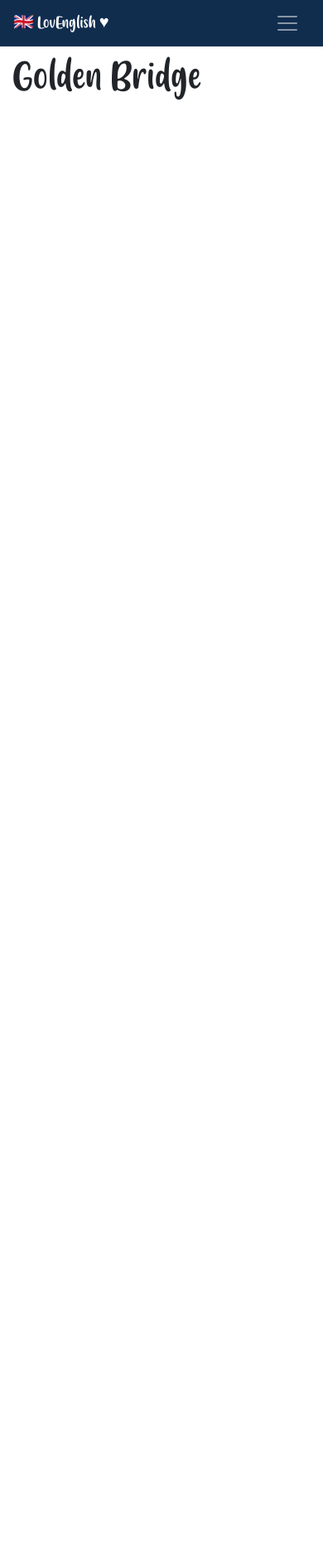
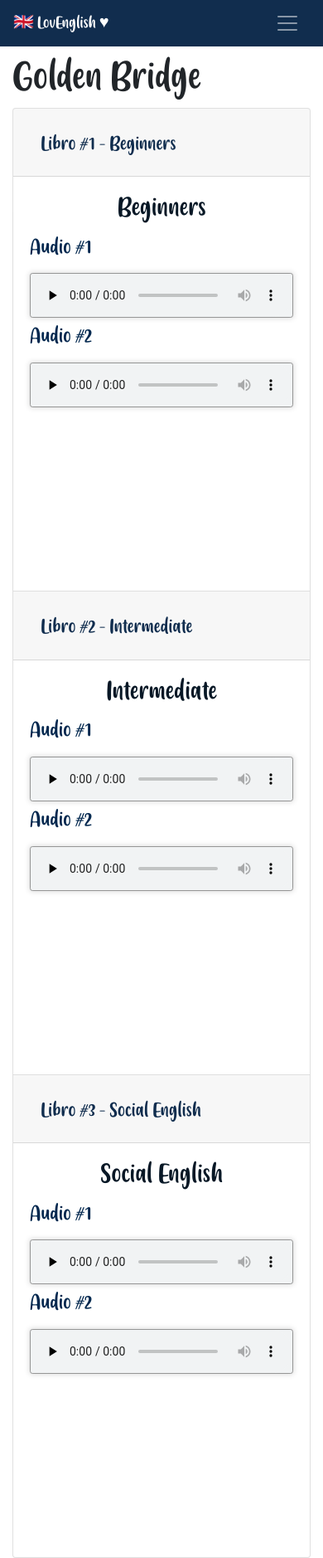
Before and after one commit to neildan/lovenglishv2, a plain HTML site: page pages/goldenbridge.html in a window 390 px wide. Shown: the whole page at 83% size. Before the commit the page ends 844 px from the top, so only its background shows below. Drawn offline with nearby package versions, Linux system fonts and the light colour scheme.

Commit message:
Se agrega dos audios de cada libro de ingles, para ver si se vusualiza bonito y se quita los audios del services worker

```diff
--- a/pages/goldenbridge.html
+++ b/pages/goldenbridge.html
@@ -16,7 +16,8 @@
         <nav class="navbar navbar-expand-lg navbar-dark bg-light nav-black">
             <a class="navbar-brand" href="../index.html">🇬🇧 LovEnglish ♥</a>
 
-            <button class="navbar-toggler" type="button" data-toggle="collapse" data-target="#navbarSupportedContent" aria-controls="navbarSupportedContent" aria-expanded="false" aria-label="Toggle navigation">
+            <button class="navbar-toggler" type="button" data-toggle="collapse" data-target="#navbarSupportedContent"
+                aria-controls="navbarSupportedContent" aria-expanded="false" aria-label="Toggle navigation">
                 <span class="navbar-toggler-icon"></span>
             </button>
 
@@ -32,15 +33,19 @@
                         <a class="nav-link" href="./goldenbridge.html">Golden Bridge</a>
                     </li>
                     <li class="nav-item dropdown">
-                        <a class="nav-link dropdown-toggle" href="#" id="navbarDropdown" role="button" data-toggle="dropdown" aria-haspopup="true" aria-expanded="false">
+                        <a class="nav-link dropdown-toggle" href="#" id="navbarDropdown" role="button"
+                            data-toggle="dropdown" aria-haspopup="true" aria-expanded="false">
                             Herramientas
                         </a>
                         <div class="dropdown-menu" aria-labelledby="navbarDropdown">
                             <a class="dropdown-item" href="./youtube.html">Canales de Youtube</a>
                             <a class="dropdown-item" href="./lyricstraining.html">Lyrics Training</a>
-                            <a class="dropdown-item" target="_blank" href="https://www.englishforeveryone.online/?redirect=0">Platafora Golden Bridge</a>
-                            <a class="dropdown-item" target="_blank" href="https://www.facebook.com/pg/goldenbridge.englishforeveryone/videos/?ref=page_internal">Interactions</a>
-                            <a class="dropdown-item" target="_blank" href="https://translate.google.com.co/?hl=en-GB&tab=TT">Tradutor</a>
+                            <a class="dropdown-item" target="_blank"
+                                href="https://www.englishforeveryone.online/?redirect=0">Platafora Golden Bridge</a>
+                            <a class="dropdown-item" target="_blank"
+                                href="https://www.facebook.com/pg/goldenbridge.englishforeveryone/videos/?ref=page_internal">Interactions</a>
+                            <a class="dropdown-item" target="_blank"
+                                href="https://translate.google.com.co/?hl=en-GB&tab=TT">Tradutor</a>
                         </div>
                     </li>
                     <li class="nav-item">
@@ -58,13 +63,90 @@
     <!-- Inicio : Cotenido -->
     <div class="container">
         <h1 class="mt-2">Golden Bridge</h1>
+        <div class="accordion" id="accordionExample">
+            <!-- Historia #1 -->
+            <div class="card">
+                <div class="card-header" id="headingOne">
+                    <h2 class="mb-0">
+                        <button class="btn btn-link" type="button" data-toggle="collapse" data-target="#collapseOne"
+                            aria-expanded="true" aria-controls="collapseOne">
+                            Libro #1 - Beginners
+                        </button>
+                    </h2>
+                </div>
+                <div id="collapseOne" class="collapse show" aria-labelledby="headingOne"
+                    data-parent="#accordionExample">
+                    <div class="card-body custom-scrollbar-js">
+                        <h4 class="card-title text-center card-title-color">Beginners</h4>
+
+                        <h6 class="card-title-text-color">Audio #1</h6>
+                        <audio class="mt-2" src="../audios/golden_bridge/book_1/1.mp3" preload="none" controls></audio>
+
+                        <h6 class="card-title-text-color">Audio #2</h6>
+                        <audio class="mt-2" src="../audios/golden_bridge/book_1/2.mp3" preload="none" controls></audio>
+                    </div>
+                </div>
+            </div>
+            <!-- Historia #2 -->
+            <div class="card">
+                <div class="card-header" id="headingTwo">
+                    <h2 class="mb-0">
+                        <button class="btn btn-link" type="button" data-toggle="collapse" data-target="#collapseTwo"
+                            aria-expanded="true" aria-controls="collapseTwo">
+                            Libro #2 - Intermediate
+                        </button>
+                    </h2>
+                </div>
+                <div id="collapseTwo" class="collapse show" aria-labelledby="headingTwo"
+                    data-parent="#accordionExample">
+                    <div class="card-body custom-scrollbar-js">
+                        <h4 class="card-title text-center card-title-color">Intermediate</h4>
+
+                        <h6 class="card-title-text-color">Audio #1</h6>
+                        <audio class="mt-2" src="../audios/golden_bridge/book_2/1.mp3" preload="none" controls></audio>
+
+                        <h6 class="card-title-text-color">Audio #2</h6>
+                        <audio class="mt-2" src="../audios/golden_bridge/book_2/2.mp3" preload="none" controls></audio>
+                    </div>
+                </div>
+            </div>
+            <!-- Historia #3 -->
+            <div class="card">
+                <div class="card-header" id="headingThree">
+                    <h2 class="mb-0">
+                        <button class="btn btn-link" type="button" data-toggle="collapse" data-target="#collapseThree"
+                            aria-expanded="true" aria-controls="collapseThree">
+                            Libro #3 - Social English
+                        </button>
+                    </h2>
+                </div>
+                <div id="collapseThree" class="collapse show" aria-labelledby="headingThree"
+                    data-parent="#accordionExample">
+                    <div class="card-body custom-scrollbar-js">
+                        <h4 class="card-title text-center card-title-color">Social English</h4>
+
+                        <h6 class="card-title-text-color">Audio #1</h6>
+                        <audio class="mt-2" src="../audios/golden_bridge/book_3/1.mp3" preload="none" controls></audio>
+
+                        <h6 class="card-title-text-color">Audio #2</h6>
+                        <audio class="mt-2" src="../audios/golden_bridge/book_3/2.mp3" preload="none" controls></audio>
+                    </div>
+                </div>
+            </div>
+        </div>
     </div>
     <!-- Fin : Cotenido -->
 
     <!-- Scripts -->
-    <script src="https://code.jquery.com/jquery-3.4.1.slim.min.js" integrity="sha384-J6qa4849blE2+poT4WnyKhv5vZF5SrPo0iEjwBvKU7imGFAV0wwj1yYfoRSJoZ+n" crossorigin="anonymous"></script>
-    <script src="https://cdn.jsdelivr.net/npm/popper.js@1.16.0/dist/umd/popper.min.js" integrity="sha384-Q6E9RHvbIyZFJoft+2mJbHaEWldlvI9IOYy5n3zV9zzTtmI3UksdQRVvoxMfooAo" crossorigin="anonymous"></script>
-    <script src="https://stackpath.bootstrapcdn.com/bootstrap/4.4.1/js/bootstrap.min.js" integrity="sha384-wfSDF2E50Y2D1uUdj0O3uMBJnjuUD4Ih7YwaYd1iqfktj0Uod8GCExl3Og8ifwB6" crossorigin="anonymous"></script>
+    <script src="https://code.jquery.com/jquery-3.4.1.slim.min.js"
+        integrity="sha384-J6qa4849blE2+poT4WnyKhv5vZF5SrPo0iEjwBvKU7imGFAV0wwj1yYfoRSJoZ+n"
+        crossorigin="anonymous"></script>
+    <script src="https://cdn.jsdelivr.net/npm/popper.js@1.16.0/dist/umd/popper.min.js"
+        integrity="sha384-Q6E9RHvbIyZFJoft+2mJbHaEWldlvI9IOYy5n3zV9zzTtmI3UksdQRVvoxMfooAo"
+        crossorigin="anonymous"></script>
+    <script src="https://stackpath.bootstrapcdn.com/bootstrap/4.4.1/js/bootstrap.min.js"
+        integrity="sha384-wfSDF2E50Y2D1uUdj0O3uMBJnjuUD4Ih7YwaYd1iqfktj0Uod8GCExl3Og8ifwB6"
+        crossorigin="anonymous"></script>
 </body>
 
 </html>
```
Also changed, not shown: sw.js (+1 -36 lines).
